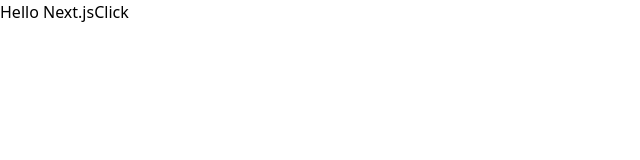
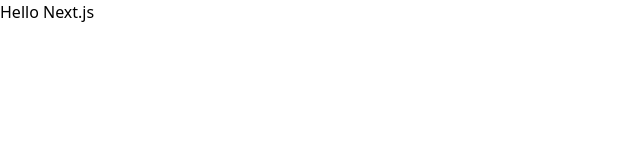
Before and after one commit to RashidMahmud/Next-Frontend, a Next.js app in the folder next-frontend/: page / in a window 1280 px wide. Shown: the top 160 px of the page, without its empty margins (0-640 px from the left). Built offline with nearby package versions, Linux system fonts and the light colour scheme.

Commit message:
Remove unused blog components and LikeButton from the project

```diff
--- a/next-frontend/app/blogs/[slug]/loading.tsx
+++ /dev/null
@@ -1,7 +0,0 @@
-import React from "react";
-
-const BlogsLoader = () => {
-  return <div>Loading...</div>;
-};
-
-export default BlogsLoader;
--- a/next-frontend/app/blogs/authors/layout.tsx
+++ /dev/null
@@ -1,9 +0,0 @@
-import React from 'react'
-
-function layout() {
-  return (
-    <div>layout</div>
-  )
-}
-
-export default layout
--- a/next-frontend/app/blogs/authors/page.tsx
+++ /dev/null
@@ -1,7 +0,0 @@
-import React from "react";
-
-function AuthorsPage() {
-  return <div>AuthorsPage</div>;
-}
-
-export default AuthorsPage;
--- a/next-frontend/app/blogs/page.tsx
+++ /dev/null
@@ -1,7 +0,0 @@
-import React from "react";
-
-const page = () => {
-  return <div>Next.js Blog</div>;
-};
-
-export default page;
--- a/next-frontend/app/page.tsx
+++ b/next-frontend/app/page.tsx
@@ -1,11 +1,4 @@
-import LikeButton from "./ui/LikeButton";
-
 export default function Home() {
-  return (
-    <div>
-      {" "}
-      Hello Next.js
-      <LikeButton />
-    </div>
-  );
+  console.log("Root Route");
+  return <div> Hello Next.js </div>;
 }
--- a/next-frontend/app/ui/LikeButton.tsx
+++ /dev/null
@@ -1,17 +0,0 @@
-"use client";
-
-import React from "react";
-
-const LikeButton = () => {
-  return (
-    <button
-      onClick={() => {
-        console.log("Button clicked");
-      }}
-    >
-      Click
-    </button>
-  );
-};
-
-export default LikeButton;
```
Also changed, not shown: next-frontend/app/blogs/[slug]/page.tsx (deleted).
